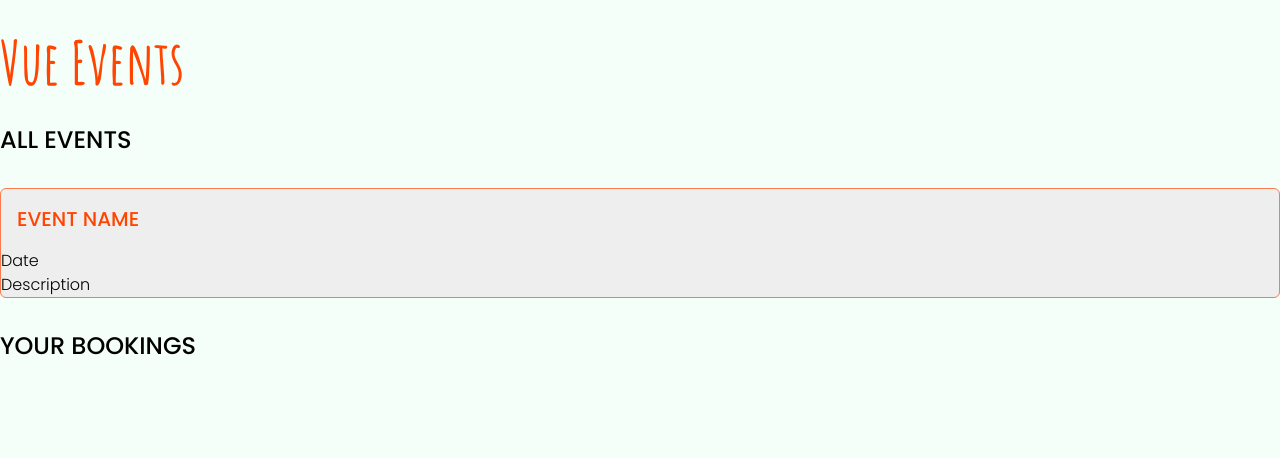
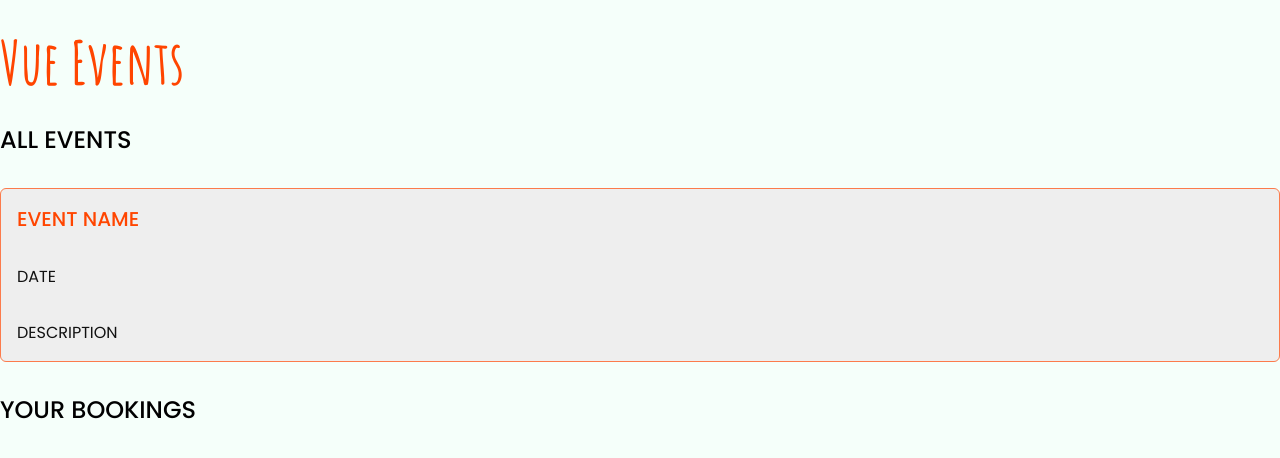
Before and after one commit to Nimira43/Vue-Events, a Vue app: page / in a window 1280 px wide. Shown: the top 458 px of the page. Built offline with nearby package versions, Linux system fonts and the light colour scheme.

Commit message:
Finishing up styling the EventCard for now.

```diff
--- a/src/components/EventCard.vue
+++ b/src/components/EventCard.vue
@@ -1,7 +1,7 @@
 <template>
   <div class="border border-prime-light bg-grey-extra-light rounded-md ">
     <h3 class="p-4 text-prime uppercase font-medium text-xl">Event Name</h3>
-    <p>Date</p>
-    <p>Description</p>
+    <p class="p-4 text-dark font-normal uppercase">Date</p>
+    <p class="p-4 text-dark font-normal uppercase">Description</p>
   </div>
 </template>
```
